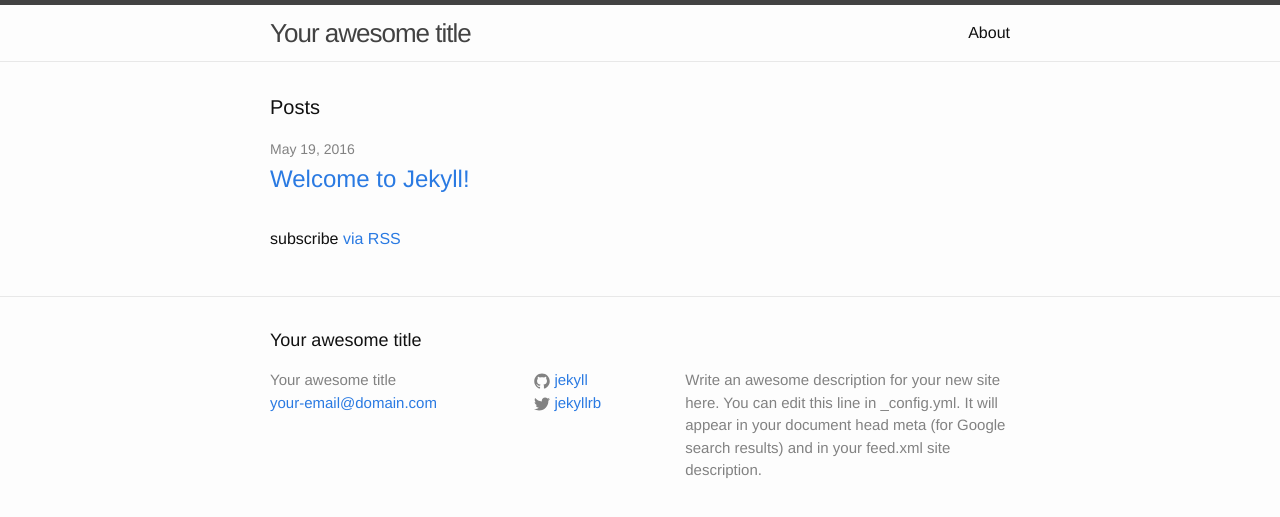
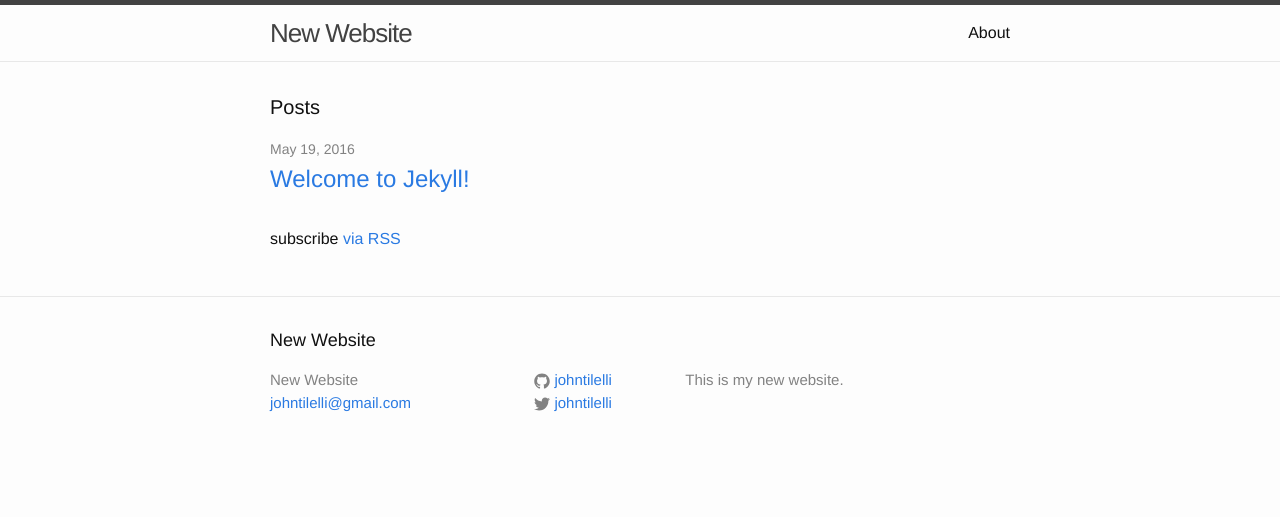
Before and after one commit to johntilelli/johntilelli.github.io, a Jekyll site: the page built from index.html, in a window 1280 px wide. Shown: the top 517 px of the page. Built offline with Jekyll 4.4.1, drawn with Linux system fonts in a browser that asks for light colours.

Commit message:
changed the template a little

```diff
--- a/_config.yml
+++ b/_config.yml
@@ -6,16 +6,14 @@
 # 'jekyll serve'. If you change this file, please restart the server process.
 
 # Site settings
-title: Your awesome title
-email: your-email@domain.com
+title: New Website
+email: johntilelli@gmail.com
 description: > # this means to ignore newlines until "baseurl:"
-  Write an awesome description for your new site here. You can edit this
-  line in _config.yml. It will appear in your document head meta (for
-  Google search results) and in your feed.xml site description.
+  This is my new website.
 baseurl: "" # the subpath of your site, e.g. /blog
-url: "http://yourdomain.com" # the base hostname & protocol for your site
-twitter_username: jekyllrb
-github_username:  jekyll
+url: "johntilelli.github.io" # the base hostname & protocol for your site
+twitter_username: johntilelli
+github_username:  johntilelli
 
 # Build settings
 markdown: kramdown
```
